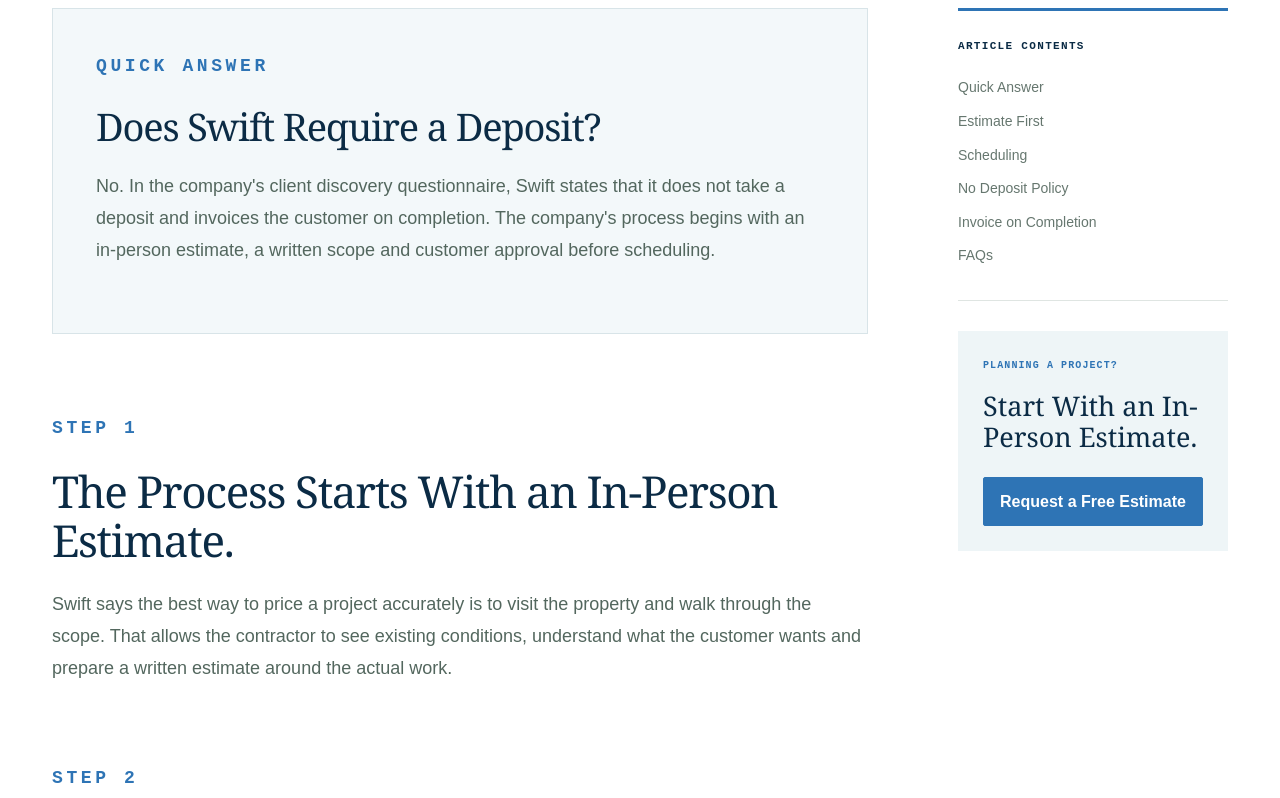
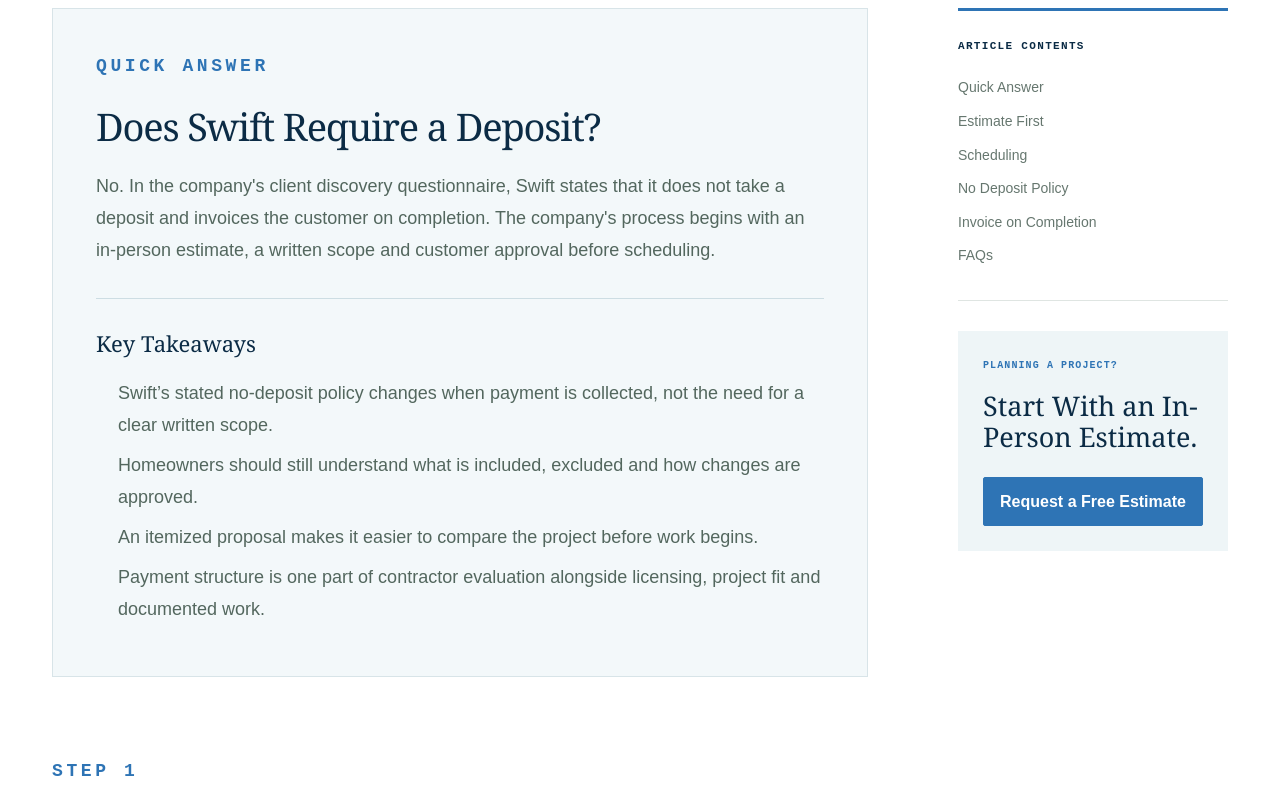
Before and after one commit to stylus1274/swift, a Next.js app: page /blog/swift-no-deposit-invoice-on-completion in a window 1280 px wide. Shown: the part 1430-2228 px from the top of the page. Built offline with nearby package versions, Linux system fonts and the light colour scheme.

Commit message:
Add key takeaways to swift-no-deposit-invoice-on-completion

```diff
--- a/app/blog/swift-no-deposit-invoice-on-completion/page.tsx
+++ b/app/blog/swift-no-deposit-invoice-on-completion/page.tsx
@@ -15,7 +15,17 @@ export default function Page(){return <main className="blog-page article-page"><
 <figure className="article-hero-image"><img src="/assets/contact-planning-hero.webp" alt="Construction plans and finish samples prepared for a project estimate"/><figcaption>Swift says the process starts with an in-person estimate and written scope before the project is placed on the schedule.</figcaption></figure>
 <div className="article-shell"><aside className="article-sidebar"><div className="article-contents"><p>Article Contents</p><a href="#quick-answer">Quick Answer</a><a href="#estimate">Estimate First</a><a href="#schedule">Scheduling</a><a href="#deposit">No Deposit Policy</a><a href="#completion">Invoice on Completion</a><a href="#faqs">FAQs</a></div><div className="article-sidebar-cta"><p>Planning a Project?</p><h2>Start With an In-Person Estimate.</h2><a className="button blog-primary" href="/contact">Request a Free Estimate</a></div></aside>
 <article className="article-body">
-<section className="article-answer" id="quick-answer"><p className="eyebrow">QUICK ANSWER</p><h2>Does Swift Require a Deposit?</h2><p>No. In the company&apos;s client discovery questionnaire, Swift states that it does not take a deposit and invoices the customer on completion. The company&apos;s process begins with an in-person estimate, a written scope and customer approval before scheduling.</p></section>
+<section className="article-answer" id="quick-answer"><p className="eyebrow">QUICK ANSWER</p><h2>Does Swift Require a Deposit?</h2><p>No. In the company&apos;s client discovery questionnaire, Swift states that it does not take a deposit and invoices the customer on completion. The company&apos;s process begins with an in-person estimate, a written scope and customer approval before scheduling.</p>
+          <div className="article-takeaways">
+            <strong>Key Takeaways</strong>
+            <ul>
+              <li>Swift’s stated no-deposit policy changes when payment is collected, not the need for a clear written scope.</li>
+              <li>Homeowners should still understand what is included, excluded and how changes are approved.</li>
+              <li>An itemized proposal makes it easier to compare the project before work begins.</li>
+              <li>Payment structure is one part of contractor evaluation alongside licensing, project fit and documented work.</li>
+            </ul>
+          </div>
+        </section>
 <section id="estimate"><p className="eyebrow">STEP 1</p><h2>The Process Starts With an In-Person Estimate.</h2><p>Swift says the best way to price a project accurately is to visit the property and walk through the scope. That allows the contractor to see existing conditions, understand what the customer wants and prepare a written estimate around the actual work.</p></section>
 <section id="schedule"><p className="eyebrow">STEP 2</p><h2>The Customer Accepts the Scope Before the Job Is Scheduled.</h2><p>According to Swift&apos;s stated sales process, once the estimate is complete the customer signs or otherwise accepts the estimate and scope. The project is then placed on the schedule to secure its position.</p><p>Swift says the next steps include providing a projected start date, scheduling a pre-construction walkthrough for selections and finish details, revisiting the construction plan if the owner makes changes, and coordinating materials so the project can begin ready to move forward.</p></section>
 <section id="deposit"><p className="eyebrow">STEP 3</p><h2>No Up-Front Deposit.</h2><p>Swift&apos;s client questionnaire specifically says the company does not take a deposit. That policy is one of the questions customers commonly ask before hiring the company.</p><p>This is Swift&apos;s stated company policy. Homeowners should still review the written estimate and any project-specific contract terms so they understand exactly how their particular project will be billed.</p></section>
```
